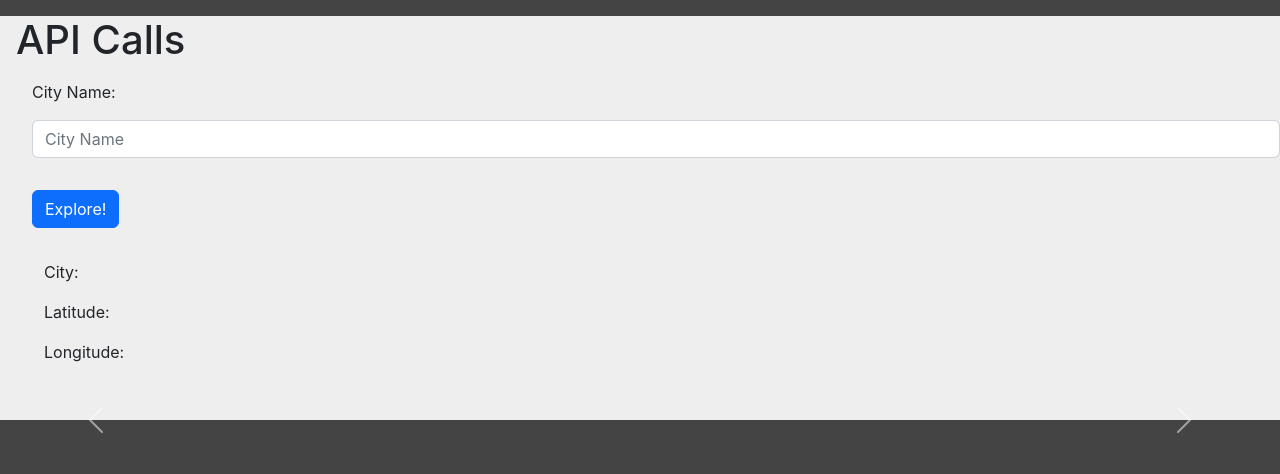
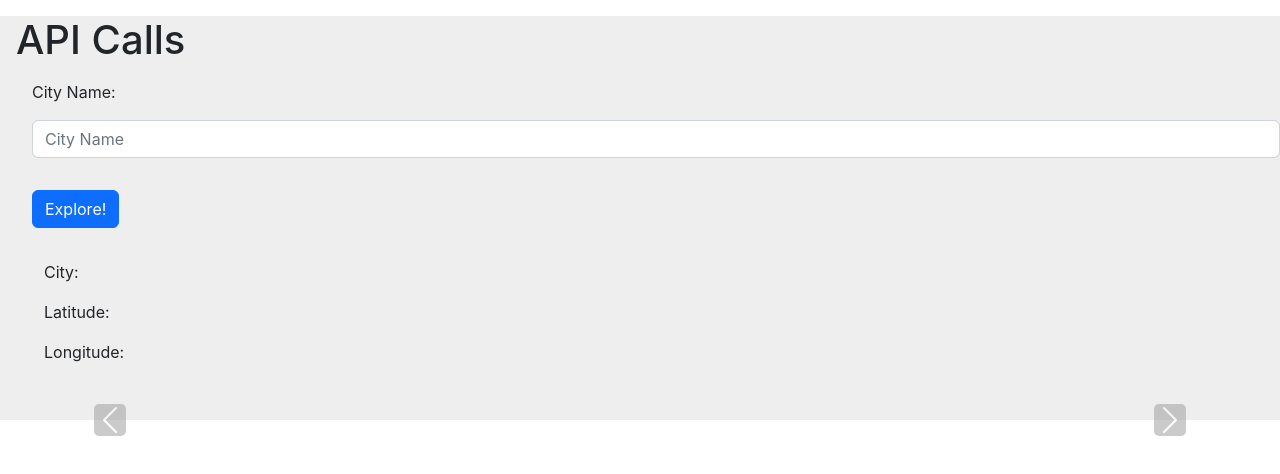
Before and after one commit to brennan-malone/city-explorer, a React (Create React App) app: page / in a window 1280 px wide. Shown: the top 474 px of the page. Built offline with nearby package versions, Linux system fonts and the light colour scheme; the HTML template or start-up script is replaced by a standard one.

Commit message:
added in some css properties for the bootstrap components

```diff
--- a/src/App.css
+++ b/src/App.css
@@ -19,6 +19,8 @@ form *{
 div {
   background-color: #eee;
 }
-html{
-  background-color: #444;
+.container {
+  border-color: #222;
+  border-width: 2px;
+  border-radius: 4px;
 }
--- a/src/components/Movies.css
+++ b/src/components/Movies.css
@@ -0,0 +1,36 @@
+.carousel-caption {
+  background-color: #333;
+  border-radius: 4px;
+}
+
+.carousel-control-prev-icon {
+  background-color: #999;
+  border-radius: 5px;
+}
+
+.carousel-control-next-icon {
+  background-color: #999;
+  border-radius: 5px;
+}
+
+.carousel-item {
+  justify-content: center;
+}
+
+.carousel-indicators {
+  border-color: #222;
+  border-width: 2px;
+  border-radius: 4px;
+  background-color: #333;
+}
+
+.carousel {
+  justify-content: center;
+  margin: 2vh;
+}
+
+.carousel img {
+  margin: auto;
+  height: 50%;
+  width: 50%;
+}
--- a/src/components/Submovie.js
+++ b/src/components/Submovie.js
@@ -11,7 +11,9 @@ class Submovie extends React.Component {
             <p>{this.props.releaseData}</p>
           </Carousel.Caption>
           <img
-            alt="the movie poster" style={{ height: "400px" }} src={`https://image.tmdb.org/t/p/original${this.props.poster}`}>
+            alt="the movie poster"
+            src={`https://image.tmdb.org/t/p/original${this.props.poster}`}
+            >
           </img>
       </>
     )
--- a/src/components/Subweather.js
+++ b/src/components/Subweather.js
@@ -0,0 +1,16 @@
+import React from 'react';
+import { Card } from 'react-bootstrap';
+
+class Submovie extends React.Component {
+  render() {
+
+    return (
+      <>
+            <Card.Text>{this.props.date}</Card.Text>
+            <Card.Text>{this.props.description}</Card.Text>
+      </>
+    )
+  }
+}
+
+export default Submovie;
--- a/src/components/Weather.js
+++ b/src/components/Weather.js
@@ -1,5 +1,5 @@
 import React from 'react';
-import { Carousel, ListGroup } from 'react-bootstrap';
+import { Card, Stack } from 'react-bootstrap';
 import './Weather.css';
 import Subweather from './Subweather'
 
@@ -9,9 +9,18 @@ class Weather extends React.Component {
     return (
       <>
         {this.props.weatherData.map((day, index) => {
-          return <ListGroup.Item key={index}>{day.date}, {day.description}</ListGroup.Item>
-        })
-        }
+          return (
+            <Stack ap={2} className="col-md-5 mx-auto">
+              <Card>
+                <Subweather
+                  key={index}
+                  date={day.date}
+                  description={day.description}
+                />
+              </Card>
+            </Stack>
+          )
+        })}
       </>
     )
   }
```
Also changed, not shown: src/components/Movies.js (indentation only).
